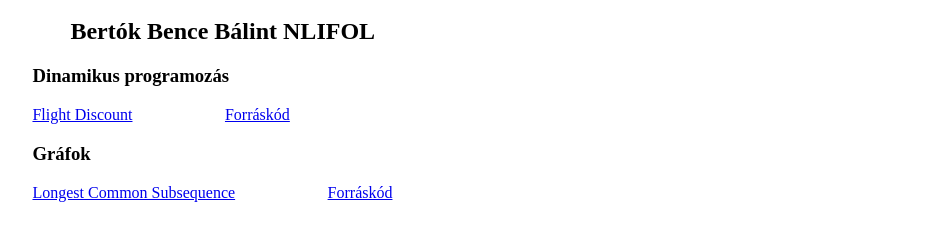
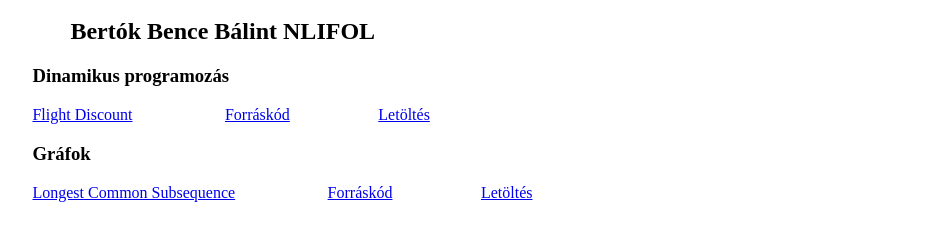
Before and after one commit to HUNBence1/HUNBence1.github.io, a plain HTML site: page index.html in a window 1280 px wide. Shown: the part 48-288 px from the top of the page, without its empty margins (64-1003 px from the left). Drawn offline with Linux system fonts and the light colour scheme.

Commit message:
Add files via upload

```diff
--- a/index.html
+++ b/index.html
@@ -14,10 +14,10 @@
     <h2>Bertók Bence Bálint NLIFOL</h2>
     <h3>Dinamikus programozás</h3>
     <a href="https://cses.fi/problemset/task/1195/">Flight Discount</a>
-    <a href="./flight_discount.cpp">Forráskód</a>
+    <a href="./flight_discount.cpp">Forráskód</a><a href="./flight_discount.cpp" download>Letöltés</a>
     <h3>Gráfok</h3>
     <a href="https://cses.fi/problemset/task/3403/">Longest Common Subsequence</a>
-    <a href="./lon_com_subs.py">Forráskód</a>
+    <a href="./lon_com_subs.txt">Forráskód</a><a href="./lon_com_subs.py">Letöltés</a>
 
 
 
```
Also changed, not shown: lon_com_subs.txt (added).
